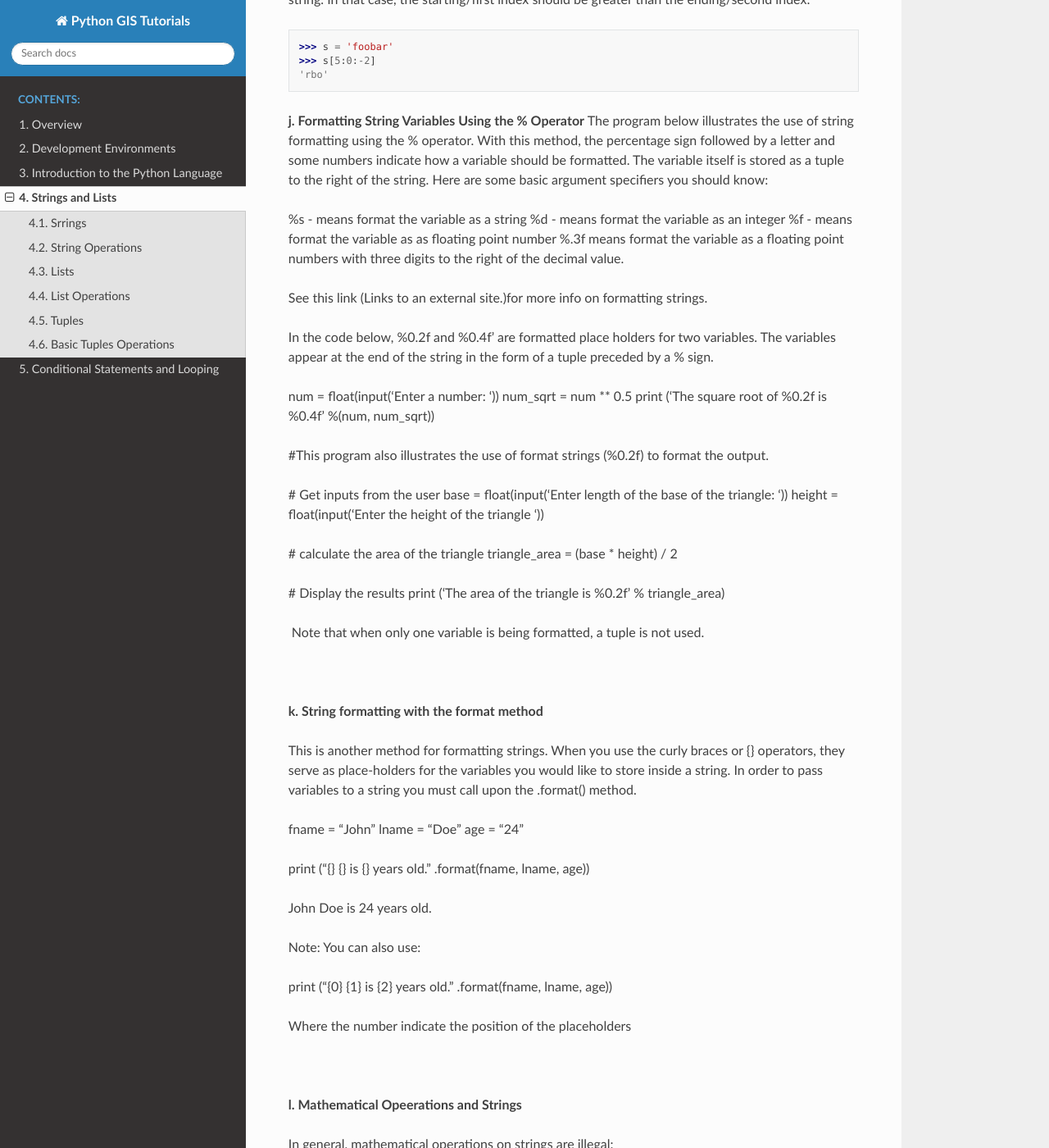
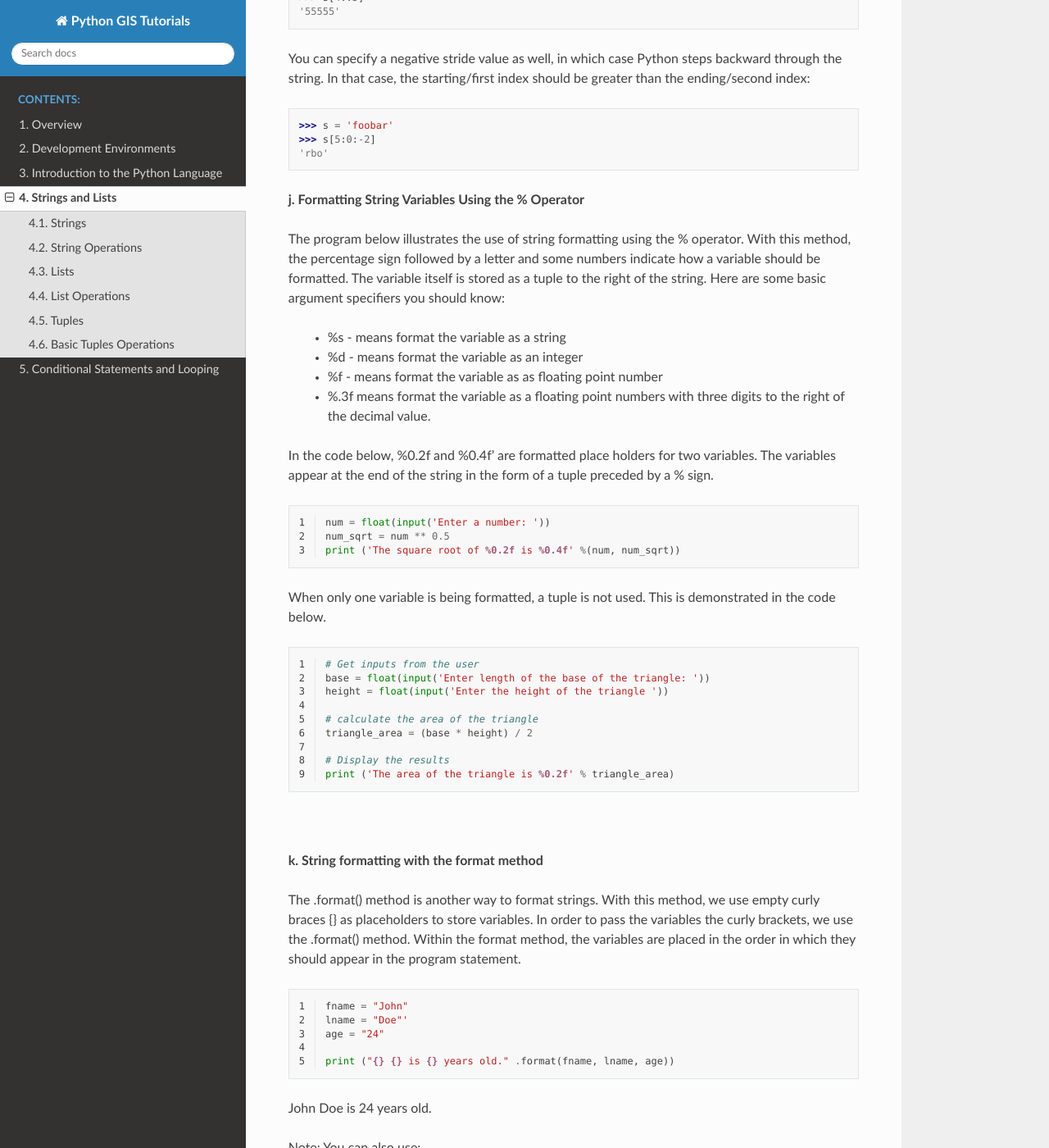
Before and after one commit to hsemple/pythongis_tutorials, a Sphinx documentation site: the page built from docs/source/strings_lists_conditional.rst, in a window 1280 px wide and 1400 px high, scrolled down 6315 px. Shown: the whole window at 82% size. Built offline with Sphinx 7.4.7 and the Read the Docs theme 2.0.0, drawn with Linux system fonts in a browser that asks for light colours; some of the changed text lies outside the part shown.

Commit message:
New  commit

```diff
--- a/docs/source/conditionals_and_looping.rst
+++ b/docs/source/conditionals_and_looping.rst
@@ -283,8 +283,8 @@ For loops are great for manipulating lists
    :linenos:
 
    a = [‘cat’, ‘dog’, ‘window’, ‘Main Street’]
-   for x in a:
-      print (x)
+       for x in a:
+          print (x)
 
 | cat
 | dog
@@ -304,10 +304,10 @@ For loops are great for manipulating lists
    suits = ['Spades', 'Clubs', 'Diamonds', 'Hearts']
    values = ['Ace', 2, 3, 4, 5, 6, 7, 8, 9, 10, 'Jack', 'Queen', 'King']
    for suit in suits:
-      for value in values:
-          print (str(value) + " of " + str(suit))
+       for value in values:
+           print (str(value) + " of " + str(suit))
 
-      print ( " " )
+       print ( " " )
 
 
 In the above code, the program enters the first loop visiting “Spades”, then immediately jumps to the nested loop printing out the value for each card.  When the program reaches the end of the list of “values’, it jumps out of the nested loop and return to the first loop to get to “Clubs. Next, it loops through all values in the second suit and print the card names. This process continues until all the suits and values have been looped through.
@@ -340,7 +340,6 @@ The code below uses a 'for loop' to step through a list of road types. For each
 
 .. code-block:: python
    :linenos:
-
 
    listOfRoadTypes = [‘Highway’,’Street’,’Boulevard’]
    for RoadType in listOfRoadTypes:
@@ -561,7 +560,7 @@ Try the code below to see how 'continue' works.
 
  |
 
- .. code-block:: python
+.. code-block:: python
    :linenos:
 
    for i in range (100):
@@ -581,7 +580,7 @@ While Loops
 
 While loops are used when you cannot predict at runtime the number of times an operation will occur. The basic while loop structure is shown below:
 
- .. code-block:: python
+.. code-block:: python
    :linenos:
 
    while condition:
@@ -593,7 +592,7 @@ As long as the condition is true, the while statement will execute. When the exp
 
 Example 1
 
- .. code-block:: python
+.. code-block:: python
    :linenos:
 
    x = 1
@@ -614,7 +613,7 @@ Example 1
 
 When writing counters, you can write  x = x + 1
 
- .. code-block:: python
+.. code-block:: python
    :linenos:
 
    x = 1
@@ -628,7 +627,7 @@ When writing counters, you can write  x = x + 1
 You can also use the plus equal term "+=" to add another value to the variable's value and assign a  new value to the variable.
 
 
- .. code-block:: python
+.. code-block:: python
    :linenos:
 
    x = 1
@@ -644,7 +643,7 @@ Operators such as "-=", "*=", /= behave similarly similar for subtraction, multi
 
 Example 2
 
- .. code-block:: python
+.. code-block:: python
    :linenos:
 
    max = 5
@@ -804,18 +803,16 @@ List comprehensions provide a concise way of looping, populating lists, and perf
 
 
 
- Instead of populating a list using the method shown above, you can reduce your looping code by using a list comprehension.  The general syntax is:
-
+Instead of populating a list using the method shown above, you can reduce your looping code by using a list comprehension.  The general syntax is:
 
 
 new_list = [expression for member in iterable object, for loop to generate the numbers to feed into the expression]
 
 
-
 #Example.  Square the values in the list
 
 
- .. code-block:: python
+.. code-block:: python
    :linenos:
 
    nums = [1, 2, 3, 4, 5]
@@ -824,7 +821,10 @@ new_list = [expression for member in iterable object, for loop to generate the n
 
 [0.5, 1.0, 1.5, 2.0]
 
+
+
 |
+
 
 To use the syntax, do the following:
 
@@ -839,7 +839,7 @@ To use the syntax, do the following:
 The syntax can be expanded to include more than 1 for clause.  It can also include if statements.
 
 
- .. code-block:: python
+.. code-block:: python
    :linenos:
 
    nums = [0, 1, 2, 3, 4]
@@ -850,3 +850,44 @@ The syntax can be expanded to include more than 1 for clause.  It can also inclu
 
 
 |
+
+
+
+**Exercises**
+
+1. Complete the practice exercises below. Submit screenshots as proofs that you completed the exercises:
+
+    a. `Complete these if else exercises <https://www.w3schools.com/python/exercise.asp?filename=exercise_ifelse1>`_
+    b. `For Loop Exercises <https://www.w3schools.com/python/exercise.asp?filename=exercise_for_loops1>`_
+    c. `Complete this while loop exercises <https://www.w3schools.com/python/exercise.asp?filename=exercise_while_loops1>`_
+
+
+
+2. Given the list below, write a program that loops through the list the prints out each elements in the list.
+
+    my_list = [1,4,5,10, 34, 67, 89, 90, 124]
+
+
+3. Write a program that squares each value in the list above and prints out the squared values.
+
+
+4. Write a program that loops through values from zero to 50 and prints out every other value in the range.
+
+
+5. Write a program that adds the elements of th two list below.
+
+    list1 = [11,21, 34, 12, 31, 55]
+    list2 = [23, 24, 100, 56,90, 100]
+
+
+6. Enhance the spatial interpolation porgram you worked on in the first lab by adding looping functionality to the program.  The program should work in this way: once the initial round of calculations are completed and the results printed to the screen, the code should prompt the user to enter data once again for a new set of z-values and associated distance values.  The program should make the next round of calculations and then prompt the user again for values for an additional round of calculation. The program keep looping until no more calculation is needed. At that stage, the user should be able to quit the program gracefully.
+
+
+7. Look up how to work with ArcPy's ListFeatureClass function, then write Python code that uses a ArcPy's ListFeature Classes function to print out a list of feature classes in one of your folders.
+
+8. Run the code towards the beginning of this document that deals with displaying layers in QGIS if the layer is an active layer. Run the code using your own data and show that you can display either a raster or vector in QGIS if it is an active layer.
+
+
+9. In what way is "Break" different from "Continue" in Python. Give coding examples to show the difference.
+
+10. when is a for loop used in Python as opposed to a while loop. Give coding examples to support your answer.
--- a/docs/source/intro_programs.rst
+++ b/docs/source/intro_programs.rst
@@ -379,9 +379,6 @@ This code uses the mean() function within a module named numpy module to calcula
 |
 
 
-
-
-
 Maximum
 Minimum
 Standard Deviation
@@ -409,6 +406,7 @@ The script below illustrates how to import the calendar library and use a functi
 
    # display the calendar
    print(calendar.month(yy, mm))
+
 
 
 |
--- a/docs/source/strings_lists_conditional.rst
+++ b/docs/source/strings_lists_conditional.rst
@@ -4,7 +4,7 @@ Strings and Lists
 
 |
 
-Srrings
+Strings
 ---------
 
 A string is a sequence of characters, e.g.,
@@ -137,7 +137,7 @@ With len(), you can check the length of Python strings.  The len(s) method retur
 
 
 
-**g.String formatting with the format method**
+**g. String formatting with the format method**
 
 Curly braces can serve as place-holders for the variables you would like to store inside a string. In order to pass variables to a string you must call upon the .format() method.
 
@@ -243,6 +243,8 @@ Omitting both indices returns the original string, in its entirety.
 >>> t = s[:]
 
 
+|
+
 
 **j. Slicing with Negative indices**
 
@@ -262,14 +264,15 @@ Here is the corresponding Python code:
 >>> s[-5:-2] == s[1:4]
 True
 
-Specifying a Stride in a String Slice
-Links to an external site.
+|
 
-Adding an additional  : and a third index designates a stride (also called a step), which indicates how many characters to jump after retrieving each character in the slice.
+
+**Specifying a Stride in a String Slice**
+
+Adding an additional colon (:) and a third index designates a stride (also called a step), which indicates how many characters to jump after retrieving each character in the slice.
 
 For example, for the string 'foobar', the slice 0:6:2  starts with the first character and ends with the last character (the whole string), and every second character is skipped. This is shown in the following diagram:
 String stride 1
-
 
 
 Similarly, 1:6:2 specifies a slice starting with the second character (index 1) and ending with the last character, and again the stride value 2 causes every other character to be skipped:
@@ -307,40 +310,45 @@ You can specify a negative stride value as well, in which case Python steps back
 
 
 **j. Formatting String Variables Using the % Operator**
+
 The program below illustrates the use of string formatting using the % operator.    With this method,  the percentage sign followed by a letter and some numbers indicate how a variable should be formatted. The variable itself is stored as a tuple to the right of the string.   Here are some basic argument specifiers you should know:
 
-%s - means format the variable as a string
-%d - means format the variable as an integer
-%f - means format the variable as as floating point number
-%.3f means format the variable as a floating point numbers with three digits to the right of the decimal value.
-
-See this link  (Links to an external site.)for more info on formatting strings.
+ * %s - means format the variable as a string
+ * %d - means format the variable as an integer
+ * %f - means format the variable as as floating point number
+ * %.3f means format the variable as a floating point numbers with three digits to the right of the decimal value.
 
 
 
 In the code below, %0.2f and %0.4f' are formatted place holders for two variables. The variables appear at the end of the string in the form of a tuple preceded by a % sign.
 
-num = float(input('Enter a number: '))
-num_sqrt = num ** 0.5
-print ('The square root of %0.2f is %0.4f' %(num, num_sqrt))
+.. code-block:: python
+   :linenos:
+
+   num = float(input('Enter a number: '))
+   num_sqrt = num ** 0.5
+   print ('The square root of %0.2f is %0.4f' %(num, num_sqrt))
 
 
 
 
+When only one variable is being formatted, a tuple is not used. This is demonstrated in the code below.
 
-#This program also illustrates the use of format strings (%0.2f)  to format the output.
 
-# Get inputs from the user
-base = float(input('Enter length of the base of the triangle: '))
-height = float(input('Enter the height of the triangle '))
+.. code-block:: python
+   :linenos:
 
-# calculate the area of the triangle
-triangle_area = (base * height) / 2
 
-# Display the results
-print ('The area of the triangle is %0.2f' % triangle_area)
+   # Get inputs from the user
+   base = float(input('Enter length of the base of the triangle: '))
+   height = float(input('Enter the height of the triangle '))
 
- Note that when only one variable is being formatted, a tuple is not used.
+   # calculate the area of the triangle
+   triangle_area = (base * height) / 2
+
+   # Display the results
+   print ('The area of the triangle is %0.2f' % triangle_area)
+
 
 |
 
@@ -348,23 +356,28 @@ print ('The area of the triangle is %0.2f' % triangle_area)
 
 **k. String formatting with the format method**
 
-This is another method for formatting strings. When you use the curly braces or {} operators, they serve as place-holders for the variables you would like to store inside a string. In order to pass variables to a string you must call upon the .format() method.
+The .format() method is another way to format strings. With this method, we use empty curly braces {} as placeholders to store variables. In order to pass the variables the curly brackets, we use the .format() method. Within the format method, the variables are placed in the order in which they should appear in the program statement.
 
-fname = "John"
-lname = "Doe"
-age = "24"
+.. code-block:: python
+   :linenos:
 
-print ("{} {} is {} years old." .format(fname, lname, age))
+   fname = "John"
+   lname = "Doe"'
+   age = "24"
+
+   print ("{} {} is {} years old." .format(fname, lname, age))
 
 John Doe is 24 years old.
+
+
+
 
 
 Note: You can also use:
 
 
-print ("{0} {1} is {2} years old." .format(fname, lname, age))
-
-Where the number indicate the position of the placeholders
+| print ("{0} {1} is {2} years old." .format(fname, lname, age))
+| where the number indicate the position of the placeholders
 
 
 
@@ -481,10 +494,14 @@ list.sort()
 You can sum a list with the following code:
 
 
-list = [890, 786, 1234, 65, 345, 500]
-Sumlist = sum(list)
-print (Sumlist)
->>> 3820
+.. code-block:: python
+   :linenos:
+
+   list = [890, 786, 1234, 65, 345, 500]
+   Sumlist = sum(list)
+   print (Sumlist)
+
+   >>> 3820
 
 |
 
@@ -493,29 +510,31 @@ print (Sumlist)
 
 Lists cannot be added with the simple use of an addition sign, i.e., list1 + list2. We have to iterate the list, grab the corresponding values and do the addition.
 
+.. code-block:: python
+   :linenos:
 
-# Set up the lists
-list1 = [11, 21, 34, 12, 31, 26]
-list2 = [23, 25, 54, 24, 20, 35]
+   # Set up the lists
+   list1 = [11, 21, 34, 12, 31, 26]
+   list2 = [23, 25, 54, 24, 20, 35]
 
 
-#Create an empty list to store the sum of values at the same index position
-result_list = []
+   #Create an empty list to store the sum of values at the same index position
+   result_list = []
 
-#Get the length of one of the lists. If the list lengths are unequal, use the shorter list.
-list_to_iterate = len(list1)
+   #Get the length of one of the lists. If the list lengths are unequal, use the shorter list.
+   list_to_iterate = len(list1)
 
-#Iterate the list adding the corresponding values at the running index from the
-# two lists, and insert the sum in a new list.
+   #Iterate the list adding the corresponding values at the running index from the two lists,
+   # and insert the sum in a new list.
 
 
-for i in range(0, list_to_iterate):
-    result_list.append(list1[i] + list2[i])
+   for i in range(0, list_to_iterate):
+       result_list.append(list1[i] + list2[i])
 
-# Print resultant list
-print ("Test Result: ********** is: " + str(result_list))
+   # Print resultant list
+   print ("Test Result: ********** is: " + str(result_list))
 
-We can use the same logic for subtracting, multiplying and dividing two lists.
+   #We can use the same logic for subtracting, multiplying and dividing two lists.
 
 
 |
@@ -525,17 +544,19 @@ We can use the same logic for subtracting, multiplying and dividing two lists.
 
 You can graph a list with the following code:
 
+.. code-block:: python
+   :linenos:
 
-import matplotlib.pyplot as plt
+   import matplotlib.pyplot as plt
 
-cases = [890, 786, 1234, 65, 345, 500]
-year = (1950, 1960,1970,1980,1990,2000)
+   cases = [890, 786, 1234, 65, 345, 500]
+   year = (1950, 1960,1970,1980,1990,2000)
 
-plt.plot (year, cases)
+   plt.plot (year, cases)
 
-plt.xlabel ("Year")
-plt.ylabel ("Cases")
-plt.show()
+   plt.xlabel ("Year")
+   plt.ylabel ("Cases")
+   plt.show()
 
 
 |
@@ -545,26 +566,31 @@ plt.show()
 
 >>> my_list = [1, 2, 3, 4, 5, 6, 7, 8, 9]
 
-To retrieve a number from the list, just type the list name with the index number in square brackets, e.g.,
+To retrieve a number from the list, just type the list name with the index number in square brackets,
 
->>> print my_list[4]    # This prints out 5, which is the 4th number in the list counting from zero.
+
+# The code below prints out 5, which is the 4th number in the list counting from zero.
+>>> print my_list[4]
 
 
 
-The syntax for slicing is
+The syntax for slicing is:
 
 listname (start, stop, step)
 
 
+*Examples*
 
->>> my_list[1:4] # Prints out the numbers between 1 and 4, but not including 4.
+# Print out the numbers between 1 and 4, but not including 4.
+
+>>> my_list[1:4]
  [1,2,3]
 
 
 
+# Print out the numbers between 1 and 8, skipping every other number.
 
-
-my_list[1:8:2] # Prints out the numbers between 1 and 8, skipping every other number.
+my_list[1:8:2]
  [1,3,5,7]
 
 
@@ -586,6 +612,8 @@ If there is no value before the first colon, it means to start at the beginning
 first colon, it means to go all the way to the end of the list.
 
 
+|
+
 
 Tuples
 -------
@@ -596,9 +624,11 @@ A List is a collection which is ordered and changeable. Allows duplicate members
 A tuple is similar to a list, but the ordering of the values do not change once created.
 Coordinate values whose sequence must be maintained to draw a polygon can be stored as tuples.
 
-tup1 = ('physics', 'chemistry', 1997, 2000)
-tup2 = (1, 2, 3, 4, 5, 6, 7 )
+>>> tup1 = ('physics', 'chemistry', 1997, 2000)
+>>> tup2 = (1, 2, 3, 4, 5, 6, 7 )
 
+
+|
 
 
 Basic Tuples Operations
@@ -619,6 +649,8 @@ Tuple operations are similar to list operations
  1 2 3  -  Iteration
 
 
+|
+
 
 
 **References**
```
Also changed, not shown: docs/source/getting_started.rst (+10 -24 lines), docs/source/img/unsummarized_covid19_cases.png (added), 13 other files.
